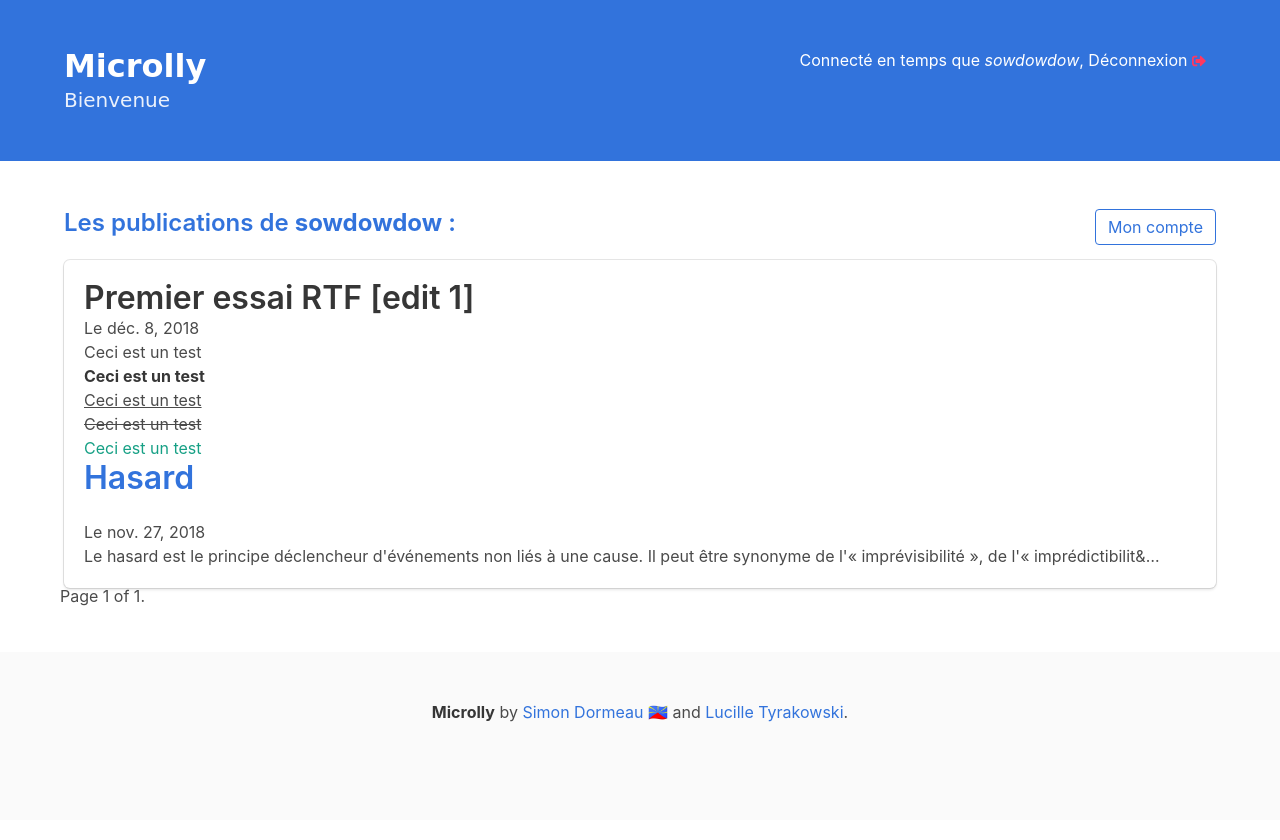
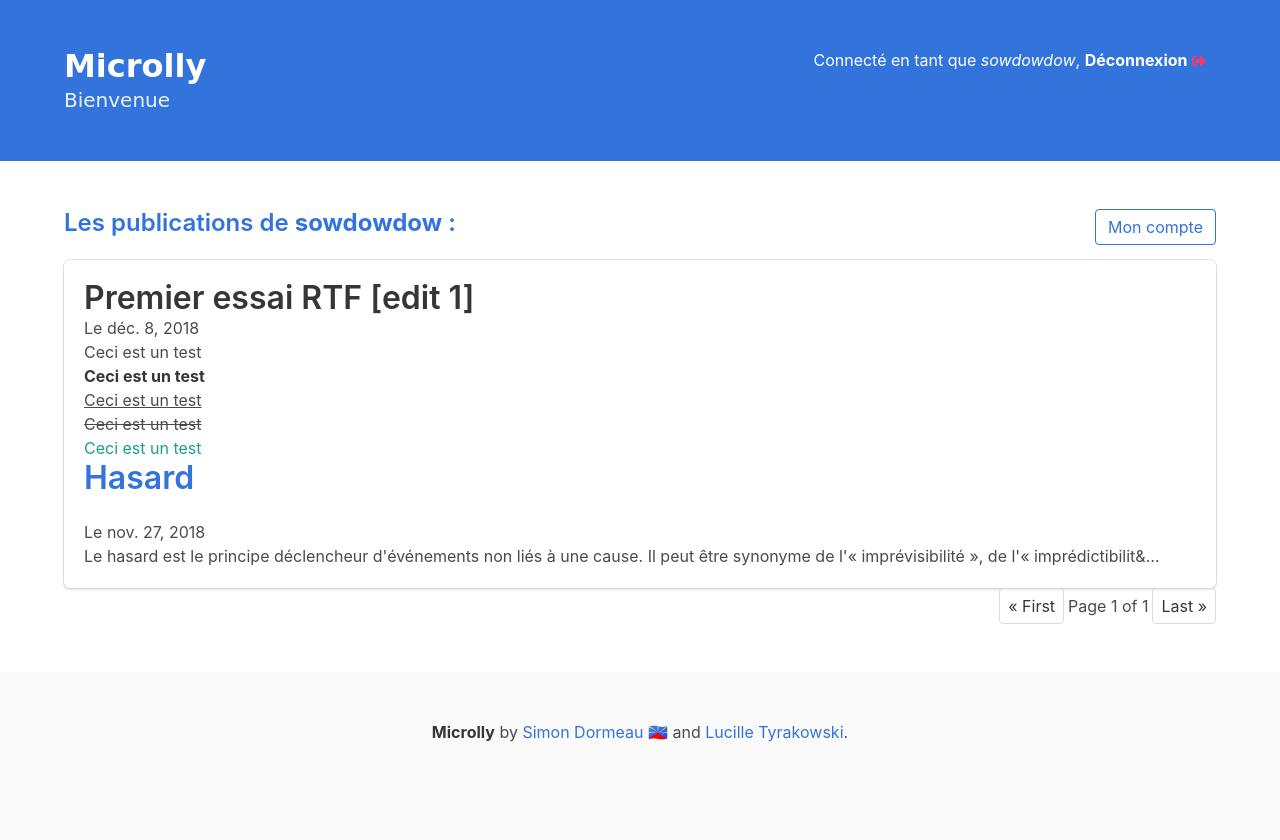
Before and after one commit to sowdowdow/microblogging-django-project, a Django app: page /sowdowdow/posts/ in a window 1280 px wide. Before the commit the page ends 722 px from the top, so only its background shows below. Run offline with Django 3.2, Linux system fonts and the light colour scheme; a user stored in the database is signed in; data comes from the database, SQL or seed files in the repository; both versions use the stored data as it was after the commit; some libraries are stand-ins or nearby versions; some web fonts are replaced.

Commit message:
added css pagination + fixed grammar

```diff
--- a/Microlly/templates/account.html
+++ b/Microlly/templates/account.html
@@ -78,7 +78,9 @@
                             </td>
                         </tr>
                     {% empty %}
+                    <thead>
                         <div class="box">Vous n'avez rien rédigé pour le moment.</div>
+                    </thead>
                     {% endfor %}
                 </tbody>
             </table>
--- a/Microlly/templates/author_posts.html
+++ b/Microlly/templates/author_posts.html
@@ -11,6 +11,22 @@
         {% endfor %}
     </div>
 
+    <nav class="pagination is-right" role="navigation" aria-label="pagination">
+            {% if posts.has_previous %}
+            <a class="pagination-previous" href="?page={{ posts.previous_page_number }}">Previous</a>
+            {% endif %}
+            {% if posts.has_next %}
+            <a class="pagination-next" href="?page={{ posts.next_page_number }}">Next page</a>
+            {% endif %}
+            <ul class="pagination-list">
+                <li><a class="pagination-link" href="?page=1">&laquo; First</a></li>
+                <span class="current">
+                    Page {{ posts.number }} of {{ posts.paginator.num_pages }}
+                </span>
+              <li><a href="?page={{ posts.paginator.num_pages }}" class="pagination-link">Last &raquo;</a></li>
+            </ul>
+    </nav>
+<!--
     <div class="pagination">
         <span class="step-links">
             {% if posts.has_previous %}
@@ -28,4 +44,5 @@
             {% endif %}
         </span>
     </div>
+-->
 {% endblock body %}
--- a/Microlly/templates/base.html
+++ b/Microlly/templates/base.html
@@ -9,13 +9,14 @@
         <div class="hero-body">
             <div class="container">
                 {% if user.is_authenticated %}
-                <div class="is-pulled-right">Connecté en temps que
+                <div class="is-pulled-right">Connecté en tant que
                     <i>{{ user.username }}</i>,
                     <a href="{% url 'Microlly:logout' %}">
-                        Déconnexion
+                        <strong>Déconnexion</strong>
                         <span class="icon has-text-danger">
                             <i class="fas fa-sm fa-sign-out-alt"></i>
-                        </span></a>
+                        </span>
+                    </a>
                 </div>
 
                 {% else %}
```
Also changed, not shown: Microlly/templates/index.html (+3 -8 lines), db.sqlite3.
